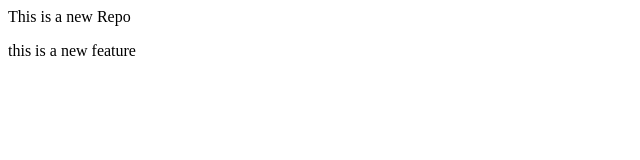
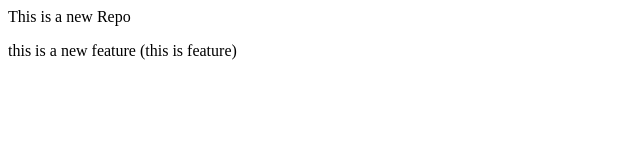
Before and after one commit to sandeepca028/newRepo, a plain HTML site: page index.html in a window 1280 px wide. Shown: the full height of the page, 0-640 px from the left. Drawn offline with Linux system fonts and the light colour scheme.

Commit message:
Add this is feature

```diff
--- a/index.html
+++ b/index.html
@@ -1,3 +1,3 @@
 <p>This is a new Repo</p>
 
-<p>this is a new feature</p>
+<p>this is a new feature (this is feature) </p>
```
